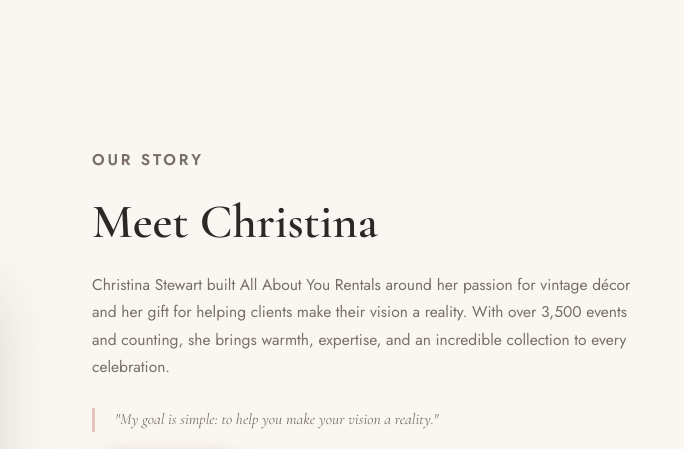
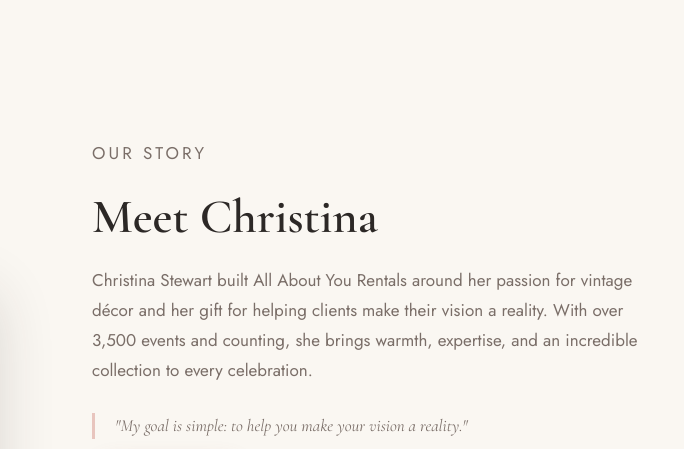
Before and after one commit to spencerbuilds/all-about-you-rentals, a plain HTML site: page index.html in a window 1280 px wide. Shown: the part 1060-1509 px from the top of the page, 596-1280 px from the left. Drawn offline with nearby package versions, Linux system fonts and the light colour scheme.

Commit message:
Auto-deploy: update styles.css

```diff
--- a/styles.css
+++ b/styles.css
@@ -871,12 +871,14 @@ input::placeholder, textarea::placeholder { color: #bbb; }
 .home-about__text p {
   color: var(--text-light);
   margin-bottom: 1.25rem;
-  font-size: .975rem;
+  font-size: 1.0625rem;
+  font-weight: 400;
 }
 .home-about__quote {
   font-family: var(--font-serif);
   font-style: italic;
-  font-size: 1.25rem;
+  font-size: 1.35rem;
+  font-weight: 600;
   color: var(--rose);
   border-left: 3px solid var(--blush);
   padding-left: 1.25rem;
```
